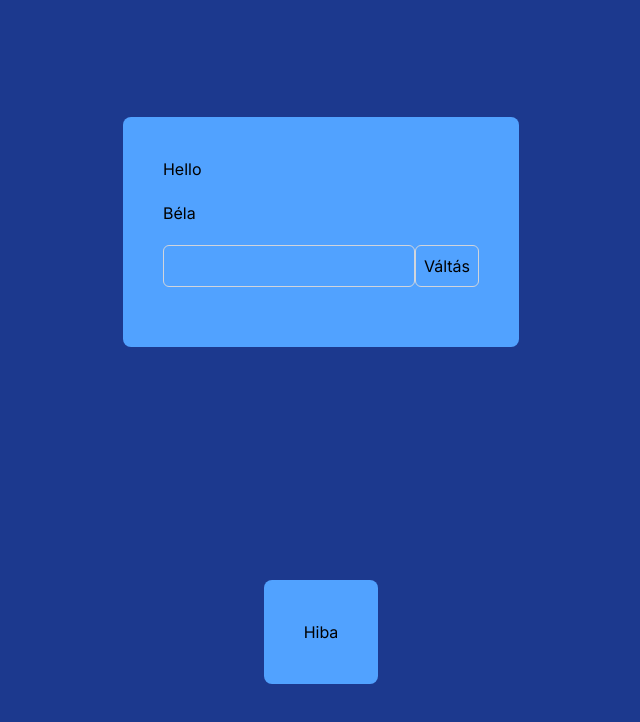
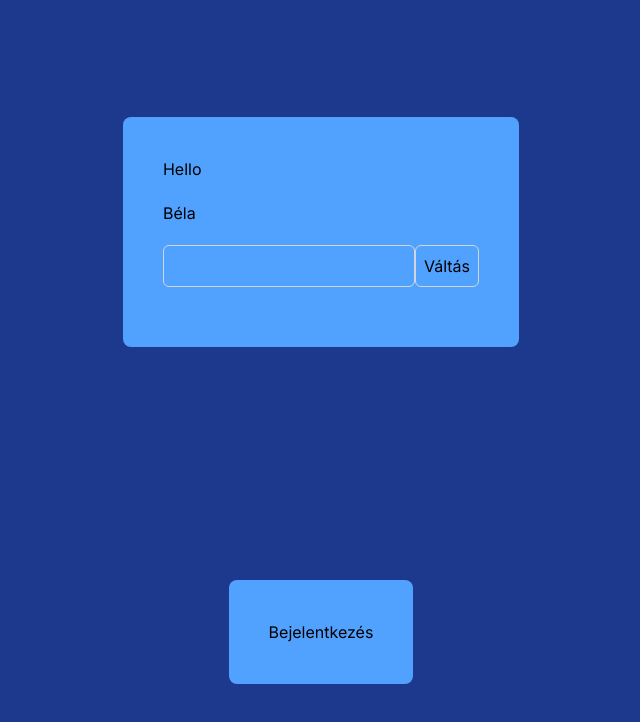
Before and after one commit to kir-dev/alpha-blog, a Next.js app in the folder apps/frontend/: page /example in a window 1280 px wide. Shown: the top 722 px of the page, without its empty margins (319-959 px from the left). Built offline with nearby package versions, Linux system fonts and the light colour scheme; no server answers.

Commit message:
feat: update user retrieval to fetch user with ID 6 and improve display logic

```diff
--- a/apps/frontend/src/app/example/page.tsx
+++ b/apps/frontend/src/app/example/page.tsx
@@ -10,7 +10,7 @@ export default function Groups() {
   const [realUser, setRealUser] = useState<User>();
 
   useEffect(() => {
-    axios.get('http://localhost:3001/users/5').then((res) => {
+    axios.get('http://localhost:3001/users/6').then((res) => {
       setRealUser(res.data);
       console.log(res.data);
     });
@@ -39,7 +39,9 @@ export default function Groups() {
           Váltás
         </button>
       </div>
-      <div className='flex justify-center m-auto bg-blue-400 p-10 rounded-lg space-y-5'>{realUser?.name || 'Hiba'}</div>
+      <div className='flex justify-center m-auto bg-blue-400 p-10 rounded-lg space-y-5'>
+        {realUser ? realUser.name : 'Bejelentkezés'}
+      </div>
     </div>
   );
 }
```
